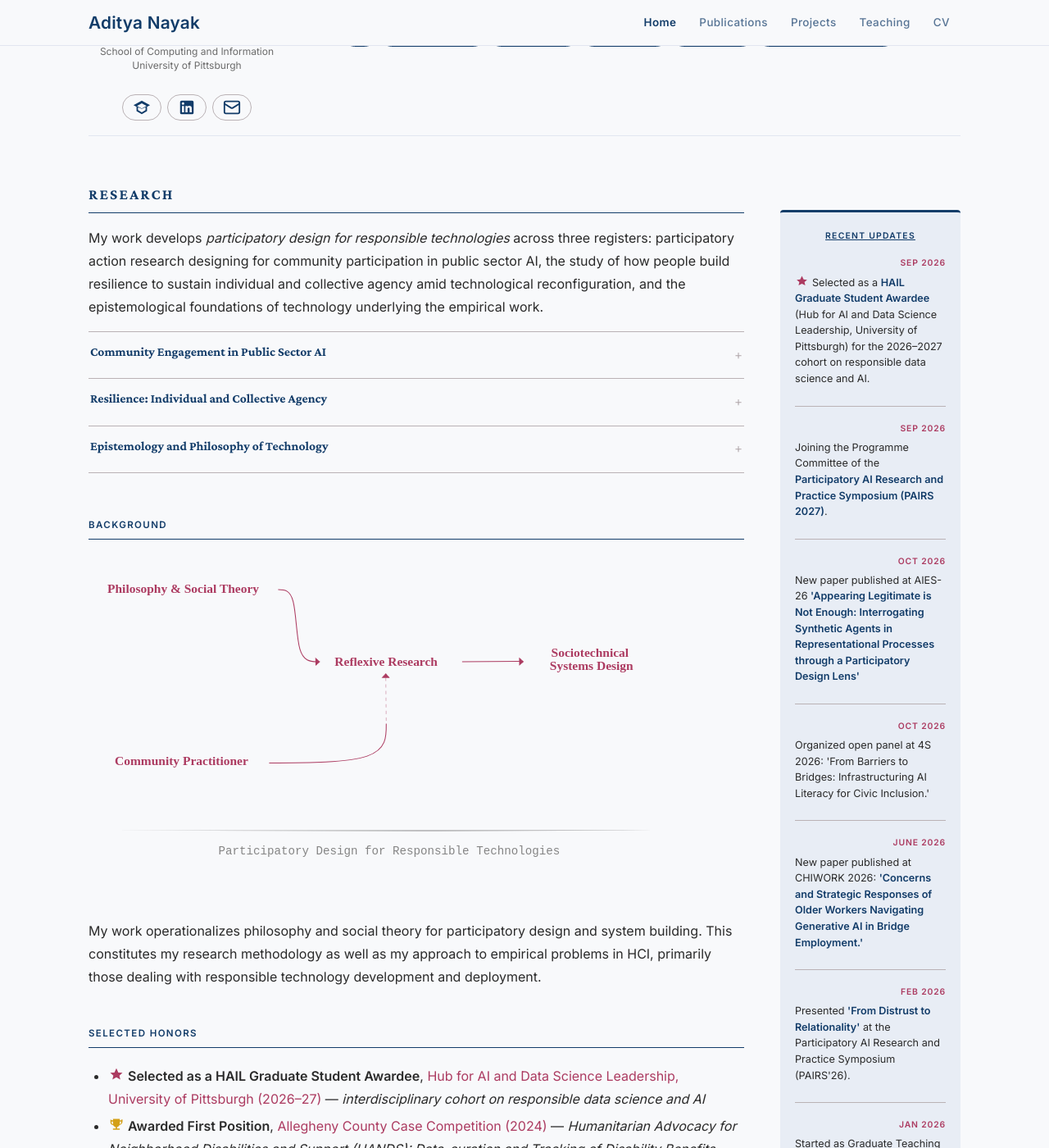
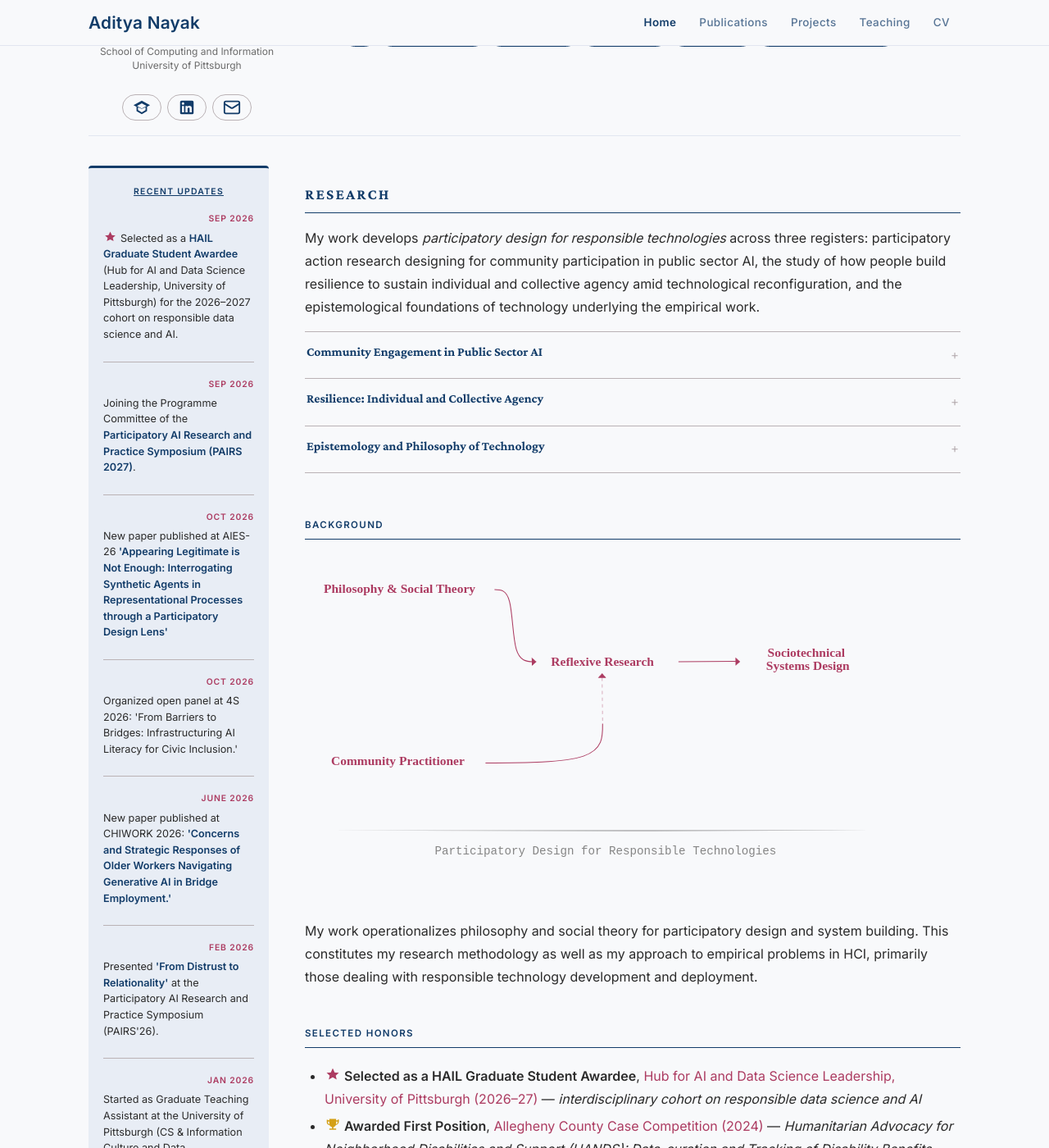
Before and after one commit to adityanayak-info/adityanayak-info.github.io, a Jekyll site: the page built from index.md, in a window 1280 px wide and 1400 px high, scrolled down 448 px. Shown: the whole window at 82% size. Built offline with Jekyll 4.4.1, drawn with Linux system fonts in a browser that asks for light colours; some of the changed text lies outside the part shown.

Commit message:
Refactor sidebar layout and remove redundant code

```diff
--- a/_layouts/default.html
+++ b/_layouts/default.html
@@ -206,8 +206,8 @@
       ════════════════════════════════════════════ -->
       <div class="page-layout">
 
-  {% unless page.url == '/' %}
   <aside class="left-sidebar">
+    {% unless page.url == '/' %}
     <div class="left-sidebar-profile">
       <img src="{{ '/assets/img/headshot-duotone.jpg' | relative_url }}" alt="Aditya Nayak">
       <p style="font-size:0.75rem;color:var(--text-muted);line-height:1.4;margin:8px 0 10px;">PhD Student · School of Computing and Information, University of Pittsburgh</p>
@@ -231,6 +231,7 @@
       </div>
 
     </div>
+    {% endunless %}
     <div class="sidebar-card" style="margin-top:16px;">
       <h3 class="sidebar-heading">Recent Updates</h3>
       {% for item in site.data.news %}
@@ -241,25 +242,10 @@
       {% endfor %}
     </div>
   </aside>
-  {% endunless %}
 
   <main class="main-content" id="main-content">
     {{ content }}
   </main>
-
-  {% if page.url == '/' %}
-  <aside class="sidebar" aria-label="Recent updates">
-    <div class="sidebar-card">
-      <h3 class="sidebar-heading">Recent Updates</h3>
-      {% for item in site.data.news %}
-      <div class="news-item">
-        <span class="news-date">{{ item.date }}</span>
-        <p>{{ item.text }}</p>
-      </div>
-      {% endfor %}
-    </div>
-  </aside>
-  {% endif %}
 
 </div>
 
```
